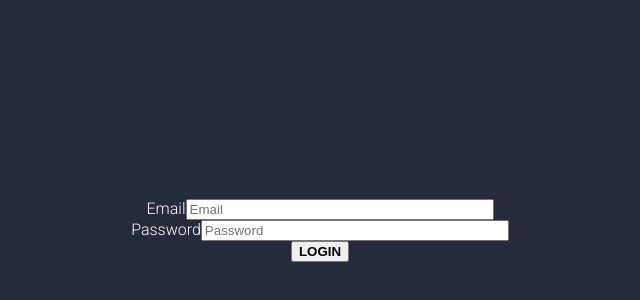
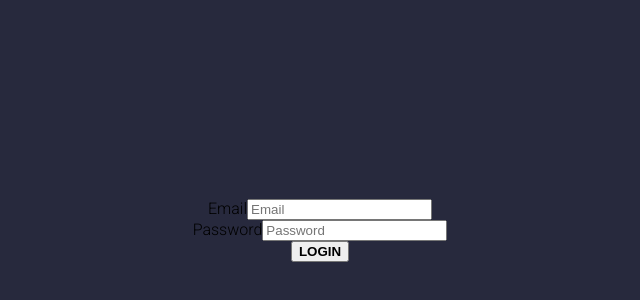
Before and after one commit to carloshssouza/data-controller-system, a React (Vite) app in the folder frontend-web-service/: page / in a window 1280 px wide. Shown: the part 178-478 px from the top of the page, without its empty margins (320-960 px from the left). Built offline with nearby package versions, Linux system fonts and the light colour scheme.

Commit message:
fix: fix some styles

```diff
--- a/frontend-web-service/src/GlobalStyles/index.tsx
+++ b/frontend-web-service/src/GlobalStyles/index.tsx
@@ -6,7 +6,6 @@ export const GlobalStyles = createGlobalStyle`
   body {
     font-family: "Roboto", sans-serif;
     background: #27293D;
-    color: white;
     font-weight: 300;
   }
 `;
--- a/frontend-web-service/src/pages/Login/styles.ts
+++ b/frontend-web-service/src/pages/Login/styles.ts
@@ -6,10 +6,7 @@ export const LoginContainer = styled.div`
   align-items: center;
   height: 100vh;
   text-align: center;
-  Input {
-    width: 300px;
-    height: 100%;
-  };
+
   Button {
     font-weight: bold;
   }
```
